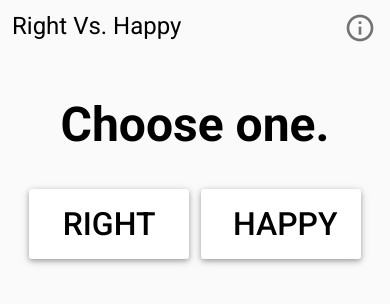
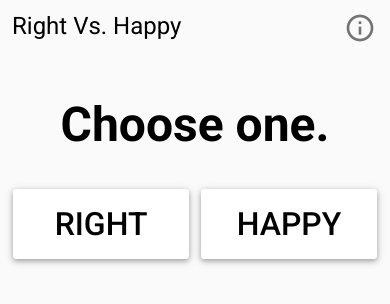
Before and after one commit to ZMYaro/right-vs-happy, a plain HTML site: page index.html in a window 390 px wide. Drawn offline with Linux system fonts and the light colour scheme.

Commit message:
Widen small buttons slightly

```diff
--- a/styles/styles.css
+++ b/styles/styles.css
@@ -79,6 +79,6 @@
 	}
 		.view button#rightBtn,
 		.view button#happyBtn {
-			width: 160px;
+			width: 176px;
 		}
 }
```
